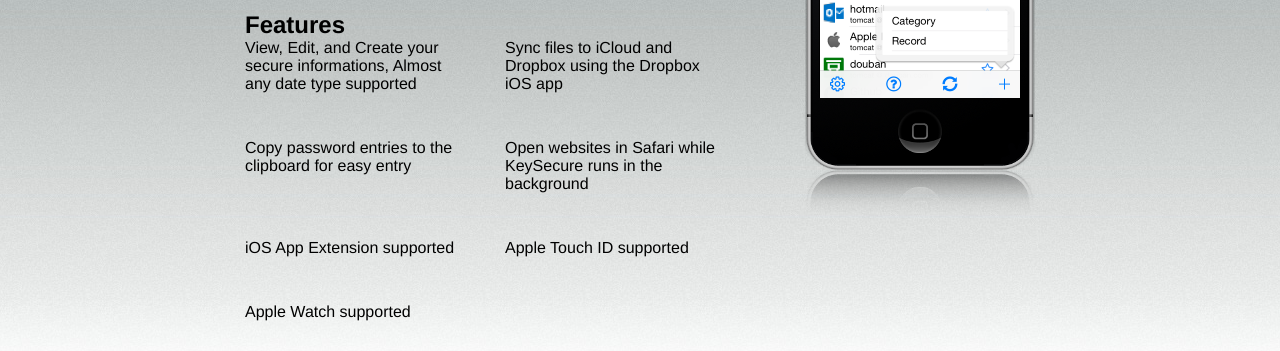
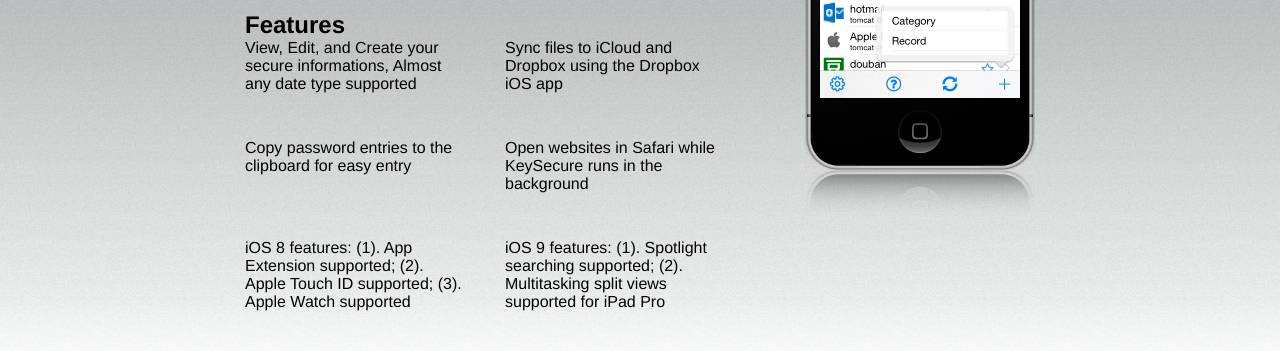
Before and after one commit to OneSecure/onesecure.github.com, a plain HTML site: page keysecure/index.html in a window 1280 px wide. Shown: the part 322-673 px from the top of the page. Drawn offline with Linux system fonts and the light colour scheme.

Commit message:
iOS 9 informations.

```diff
--- a/keysecure/index.html
+++ b/keysecure/index.html
@@ -73,13 +73,10 @@
             <p>Open websites in Safari while KeySecure runs in the background</p>
           </li>
           <li>
-            <p>iOS App Extension supported</p>
+            <p>iOS 8 features: (1). App Extension supported; (2). Apple Touch ID supported; (3). Apple Watch supported</p>
           </li>
           <li>
-            <p>Apple Touch ID supported</p>
-          </li>
-          <li>
-            <p>Apple Watch supported</p>
+            <p>iOS 9 features: (1). Spotlight searching supported; (2). Multitasking split views supported for iPad Pro</p>
           </li>
         </ul>
       </div>
```
